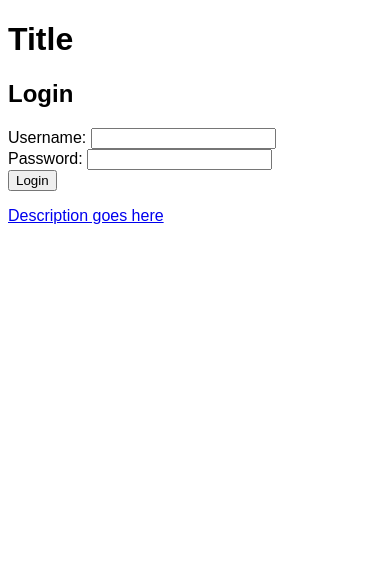
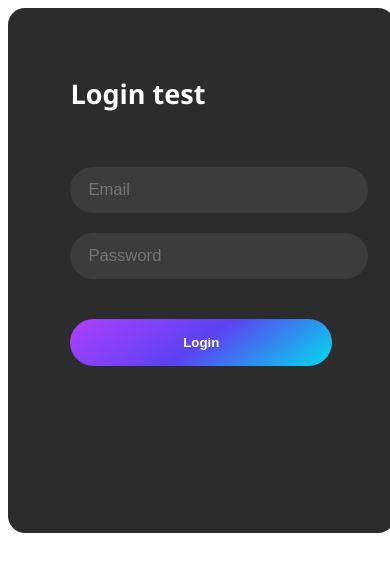
Before and after one commit to TaylorHoff101/404-invoice, a plain HTML site: page frontend/index.html in a window 390 px wide. Drawn offline with Linux system fonts and the light colour scheme.

Commit message:
init login

```diff
--- a/frontend/index.html
+++ b/frontend/index.html
@@ -1,57 +1,24 @@
-
 <!DOCTYPE html>
 <html lang="en">
 <head>
-  <meta charset="UTF-8">
-  <meta name="viewport" content="width=device-width, initial-scale=1.0">
-  <title>Invoicing</title>
-  <link rel="stylesheet" href="styles/global.css">
-  <link rel="preconnect" href="https://fonts.googleapis.com">
-  <link rel="preconnect" href="https://fonts.gstatic.com" crossorigin>
-  <link href="https://fonts.googleapis.com/css2?family=Noto+Sans+KR:wght@400;500;700&display=swap" rel="stylesheet">
-  <!-- Login -->
-  <title>Login</title>
-
+    <meta charset="UTF-8">
+    <meta name="viewport" content="width=device-width, initial-scale=1.0">
+    <link rel="stylesheet" href="styles/global.css">
+    <title>Login Test !!!!!</title>
 </head>
 <body>
-  <div class="top-bar-section">
-    <div class="invoice">
-      <!-- Title -->
-      <div class="container">
-        <div class="usermenu-box">
-          <h1>Title</h1>
-        </div>
-      </div>
-
-      <!-- login -->
-      <div class="login_container">
-        <div class="container">
-          <h2>Login</h2>
-          <form action="/login" method="post">
-            <!-- Username -->
-            <div>
-              <label for="username">Username:</label>
-              <input type="text" id="username" name="username" required>
-            </div>
-            <!-- Password -->
-            <label for="password">Password:</label>
-            <input type="password" id="password" name="password" required>
-            <div class="login_button">
-              <input type="submit" value="Login">
-            </div>
-          </form>
-        </div>
-      </div>
-
-      <!-- Description -->
-      <div class="dec_container">
-        <p class="description">
-          <a href="#">Description goes here</a>
-        </p>
-      </div>
 
 
-    </div>
-  </div>
+
+    <form id="loginForm" class="login wrap">
+        <div class="h1">Login test</div>
+        <input placeholder="Email" id="email" name="email" type="text">
+        <input placeholder="Password" id="password" name="password" type="password" required>
+        <input value="Login" class="btn" type="submit">
+    </form>
+
+
+<script type="module" src="src/main.js"></script>
+
 </body>
 </html>
--- a/frontend/src/main.js
+++ b/frontend/src/main.js
@@ -1,20 +1,18 @@
+document.addEventListener('DOMContentLoaded', () => {
+    document.getElementById('loginForm').addEventListener('submit', async (event) => {
+        event.preventDefault();
+        const email = document.getElementById('email').value;
+        const password = document.getElementById('password').value;
 
+        console.log(email, password);
 
-document.addEventListener('DOMContentLoaded', () => {
-
-    const username = document.getElementById('username').value;
-    const password = document.getElementById('password').value;
-    console.log(username, password);
-    document.getElementById('loginContainer').addEventListener('submit', async (a) => {
-        a.preventDefault();
-
-        fetch('https://invoice-validation-deployment.onrender.com/auth/login', {
+        fetch('https://invoice-validation-deployment.onrender.com/auth/register', {
             method: 'POST',
             headers: {
                 'Content-type': 'application/json',
             },
             body: JSON.stringify({
-                username: username,
+                username: email,
                 password: password
             })
         })
@@ -28,11 +26,10 @@ document.addEventListener('DOMContentLoaded', () => {
             }
         })
         .then((data) => {
-            console.log(data)
+            console.log(data);
         })
         .catch((error) => {
             console.error('Error during login:', error);
+        });
     });
-    })
-
 });
--- a/frontend/styles/global.css
+++ b/frontend/styles/global.css
@@ -1,33 +1,124 @@
+.login {
+    width: 340px;
+    height: 400px;
+    background: #2c2c2c;
+    padding: 47px;
+    padding-bottom: 57px;
+    color: #fff;
+    border-radius: 17px;
+    padding-bottom: 50px;
+    font-size: 1.3em;
+    font-family: 'Segoe UI', Roboto, Oxygen, Ubuntu, Cantarell, 'Open Sans', 'Helvetica Neue', sans-serif;
+  }
 
-body {
-    font-family: Arial, sans-serif;
-}
-.login-container {
-    width: 300px;
-    margin: 0 auto;
-    padding: 20px;
-    border: 1px solid #ccc;
-    border-radius: 5px;
-    background-color: #f9f9f9;
-}
-.login-container h2 {
-    text-align: center;
-}
-.login-container input[type="text"],
-.login-container input[type="password"],
-.login-container input[type="submit"] {
+  .login input[type="text"],
+  .login input[type="password"] {
+    opacity: 1;
+    display: block;
+    border: none;
+    outline: none;
     width: 100%;
-    margin-bottom: 10px;
-    padding: 8px;
-    border: 1px solid #ccc;
-    border-radius: 3px;
-    box-sizing: border-box;
-}
-.login-container input[type="submit"] {
-    background-color: #4CAF50;
-    color: white;
+    padding: 13px 18px;
+    margin: 20px 0 0 0;
+    font-size: 0.8em;
+    border-radius: 100px;
+    background: #3c3c3c;
+    color: #fff;
+  }
+
+  .login input:focus {
+    animation: bounce 1s;
+    -webkit-appearance: none;
+  }
+
+  .login input[type=submit],
+  .login input[type=button],
+  .h1 {
+    border: 0;
+    outline: 0;
+    width: 100%;
+    padding: 13px;
+    margin: 40px 0 0 0;
+    border-radius: 500px;
+    font-weight: 600;
+    animation: bounce2 1.6s;
+  }
+
+  .h1 {
+    padding: 0;
+    position: relative;
+    top: -35px;
+    display: block;
+    margin-bottom: -0px;
+    font-size: 1.3em;
+  }
+
+  .btn {
+    background: linear-gradient(144deg, #af40ff, #5b42f3 50%, #00ddeb);
+    color: #fff;
+    padding: 16px !important;
+  }
+
+  .btn:hover {
+    background: linear-gradient(144deg, #1e1e1e , 20%,#1e1e1e 50%,#1e1e1e );
+    color: rgb(255, 255, 255);
+    padding: 16px !important;
     cursor: pointer;
-}
-.login-container input[type="submit"]:hover {
-    background-color: #45a049;
-}
+    transition: all 0.4s ease;
+  }
+
+  .login input[type=text] {
+    animation: bounce 1s;
+    -webkit-appearance: none;
+  }
+
+  .login input[type=password] {
+    animation: bounce1 1.3s;
+  }
+
+  .ui {
+    font-weight: bolder;
+    background: -webkit-linear-gradient(#B563FF, #535EFC, #0EC8EE);
+    -webkit-background-clip: text;
+    -webkit-text-fill-color: transparent;
+    border-bottom: 4px solid transparent;
+    border-image: linear-gradient(0.25turn, #535EFC, #0EC8EE, #0EC8EE);
+    border-image-slice: 1;
+    display: inline;
+  }
+
+  @media only screen and (max-width: 600px) {
+    .login {
+      width: 70%;
+      padding: 3em;
+    }
+  }
+
+  @keyframes bounce {
+    0% {
+      transform: translateY(-250px);
+      opacity: 0;
+    }
+  }
+
+  @keyframes bounce1 {
+    0% {
+      opacity: 0;
+    }
+
+    40% {
+      transform: translateY(-100px);
+      opacity: 0;
+    }
+  }
+
+  @keyframes bounce2 {
+    0% {
+      opacity: 0;
+    }
+
+    70% {
+      transform: translateY(-20px);
+      opacity: 0;
+    }
+  }
```
Also changed, not shown: frontend/assets/logo.png (added).
